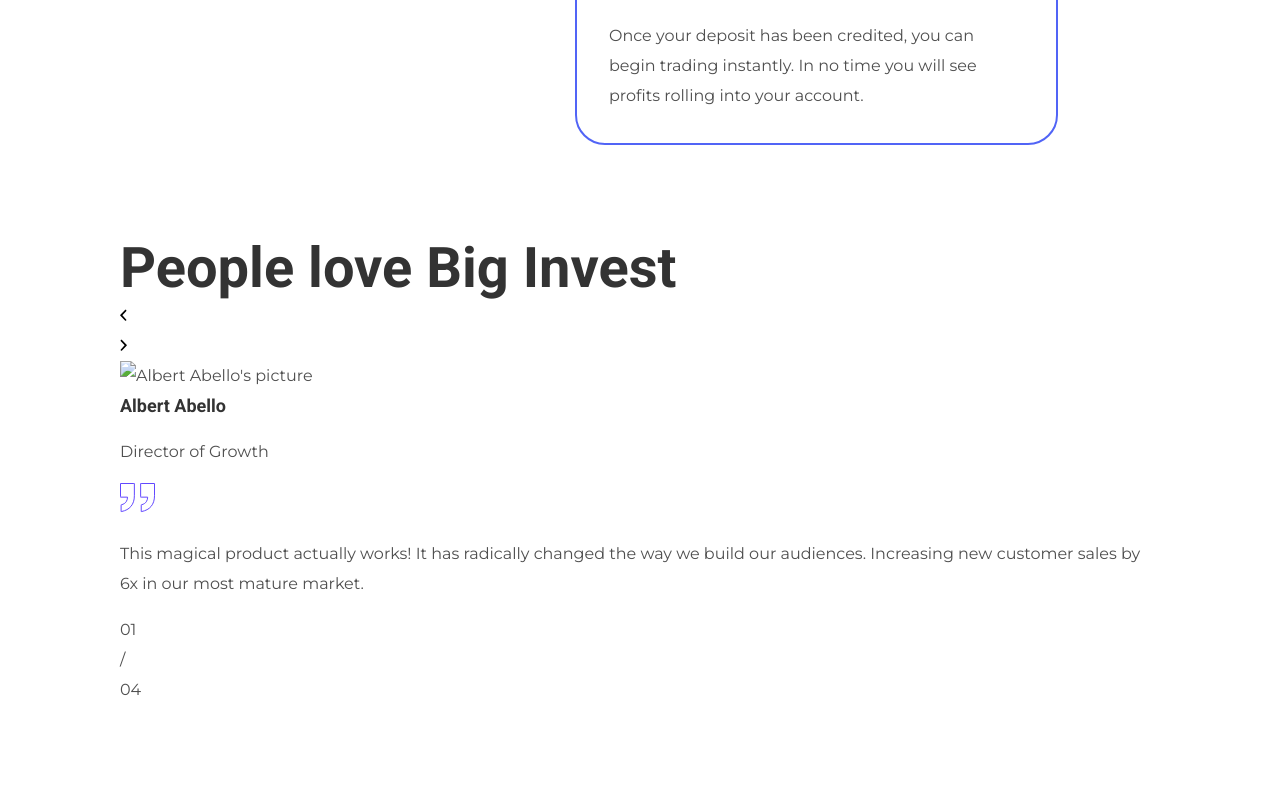
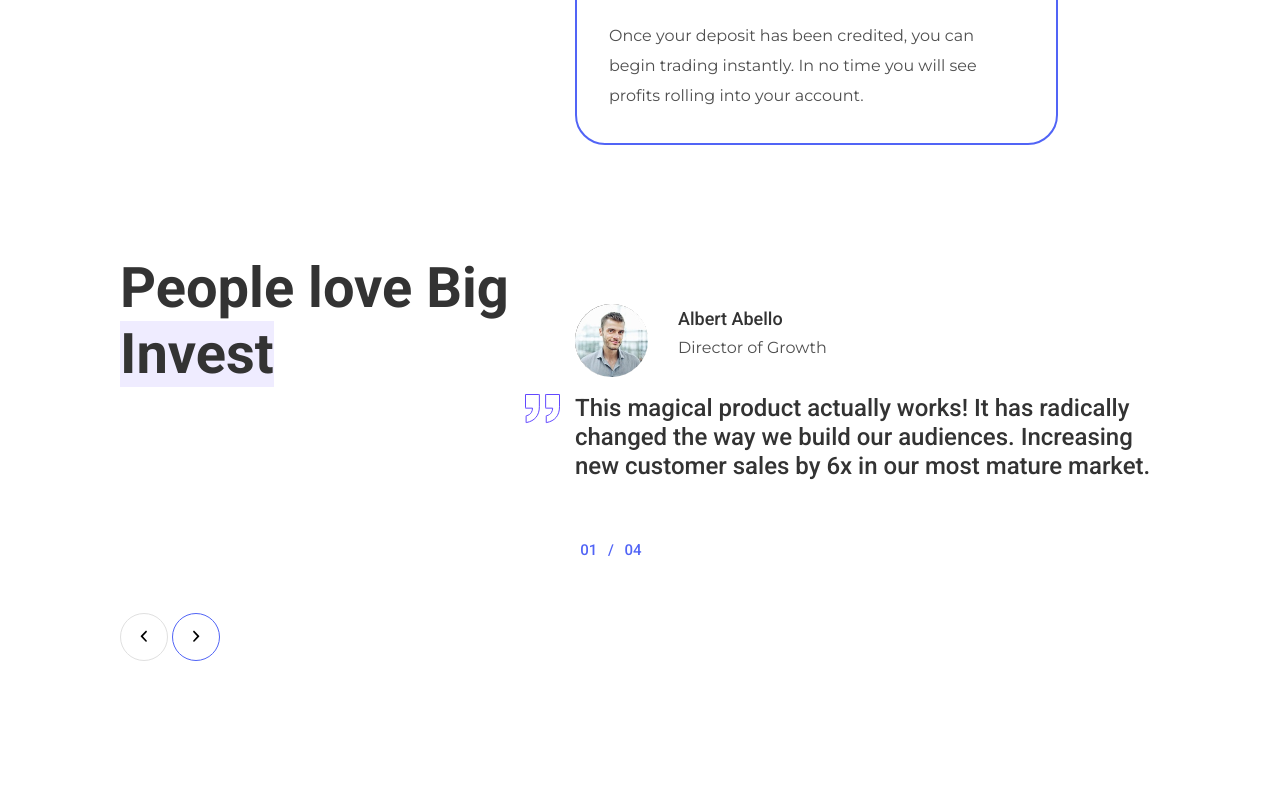
Before and after one commit to rob3rt96/trading-website, a plain HTML site: page index.html in a window 1280 px wide. Shown: the part 1833-2620 px from the top of the page. Drawn offline with Linux system fonts and the light colour scheme.

Commit message:
Add finished Quotes section for desktop

```diff
--- a/index.html
+++ b/index.html
@@ -191,14 +191,14 @@
             </header>
 
             <!-- Navigation arrows -->
-            <article class="left_arrow">
+            <article class="arrow_container left_arrow">
                 <span>
                     <svg width="7" height="12" viewBox="0 0 7 12" fill="none" xmlns="http://www.w3.org/2000/svg">
                         <path d="M6.15866 2.17621C6.31329 2.02005 6.40002 1.80917 6.40002 1.58941C6.40002 1.36965 6.31329 1.15877 6.15866 1.00261C6.08274 0.925513 5.99223 0.864285 5.89242 0.822492C5.7926 0.780699 5.68547 0.759178 5.57726 0.759178C5.46905 0.759178 5.36193 0.780699 5.26211 0.822492C5.1623 0.864285 5.07179 0.925513 4.99586 1.00261L0.399864 5.69221C0.245456 5.84873 0.158885 6.05975 0.158885 6.27961C0.158885 6.49948 0.245456 6.7105 0.399864 6.86701L4.99586 11.5566C5.07179 11.6337 5.1623 11.6949 5.26211 11.7367C5.36192 11.7785 5.46905 11.8 5.57726 11.8C5.68547 11.8 5.7926 11.7785 5.89242 11.7367C5.99223 11.6949 6.08274 11.6337 6.15866 11.5566C6.31329 11.4005 6.40002 11.1896 6.40002 10.9698C6.40002 10.7501 6.31329 10.5392 6.15866 10.383L2.38946 6.27781L6.15866 2.17621Z" fill="black"/>
                     </svg>
                 </span>
             </article>
-            <article class="right_arrow">
+            <article class="arrow_container right_arrow">
                 <span>
                     <svg width="7" height="12" viewBox="0 0 7 12" fill="none" xmlns="http://www.w3.org/2000/svg">
                         <path d="M0.841336 2.17621C0.686713 2.02005 0.599975 1.80917 0.599975 1.58941C0.599975 1.36965 0.686713 1.15877 0.841336 1.00261C0.917264 0.925513 1.00777 0.864284 1.10758 0.822493C1.2074 0.7807 1.31453 0.759178 1.42274 0.759178C1.53095 0.759178 1.63807 0.7807 1.73789 0.822493C1.8377 0.864284 1.92821 0.925513 2.00414 1.00261L6.60014 5.69221C6.75454 5.84873 6.84112 6.05975 6.84112 6.27961C6.84112 6.49948 6.75454 6.7105 6.60014 6.86701L2.00414 11.5566C1.92821 11.6337 1.8377 11.6949 1.73789 11.7367C1.63808 11.7785 1.53095 11.8 1.42274 11.8C1.31453 11.8 1.2074 11.7785 1.10758 11.7367C1.00777 11.6949 0.917264 11.6337 0.841336 11.5566C0.686714 11.4005 0.599976 11.1896 0.599976 10.9698C0.599976 10.7501 0.686713 10.5392 0.841336 10.383L4.61054 6.27781L0.841336 2.17621Z" fill="black"/>
@@ -210,7 +210,7 @@
             <article class="quote_container">
                 <div class="quote_author">
                     <div class="qoute_author_picture">
-                        <img src="#" alt="Albert Abello's picture">
+                        <img src="./resources/images/logo_persoana_1.jpg" alt="Albert Abello's picture">
                     </div>
                     <div class="quote_author_details">
                         <h5 class="quote_author_name">Albert Abello</h5>
--- a/resources/styles/index.css
+++ b/resources/styles/index.css
@@ -22,6 +22,7 @@
     --clr-gray1: hsl(0, 0%, 20%);
     --clr-gray2: hsl(0, 0%, 31%);
     --clr-gray3: hsl(0, 0%, 51%);
+    --clr-gray5: hsl(0, 0%, 88%);
     --clr-accent: hsl(233, 90%, 64%);
     --clr-accent2: hsla(249, 100%, 64%, 0.1);
 
@@ -457,7 +458,151 @@ main {
 }
 
 
+/* Quotes section */
 
+.quotes {
+    padding: 14rem 12rem;
+}
+
+.quotes header {
+    width: 48.3rem;
+    height: 13.2rem;
+}
+
+.quotes header .highlight {
+    background-color: var(--clr-accent2);
+}
+
+.quotes .arrow_container {
+    width: 4.8rem;
+    height: 4.8rem;
+    border: 1px solid var(--clr-gray5);
+    border-radius: 100%;
+    cursor: pointer;
+    display: inline-flex;
+    flex-direction: row;
+    justify-content: center;
+    align-items: center;
+}
+
+.quotes .arrow_container span {
+    width: 1.2rem;
+    padding: 0;
+    line-height: 1.2rem;
+}
+
+.quotes .arrow_container span svg {
+    width: 100%;
+}
+
+.quotes .right_arrow {
+    border-color: var(--clr-accent);
+}
+
+/* Quote container */
+
+.quote_container {
+    display: inline-block;
+    width: 75.3rem;
+    height: 25.5rem;
+}
+
+.quote_author {
+    width: 58.5rem;
+    padding: 0;
+    display: flex;
+    flex-direction: row;
+    justify-content: center;
+    position: absolute;
+    top: 205.7rem;
+    right: 12rem;
+}
+
+.quote_author .qoute_author_picture {
+    width: 7.3rem;
+    height: 7.3rem;
+    margin-right: 3rem;
+}
+
+.quote_author .qoute_author_picture img {
+    width: 100%;
+    border-radius: 100%;
+}
+
+.quote_author_details {
+    width: 48.2rem;
+    height: 5.7rem;
+}
+
+.quote_author_details .quote_author_name {
+    width: 100%;
+    font-weight: var(--fw-bold);
+}
+
+.quote_author_details .quote_author_position {
+    margin: 0;
+    /* height: 2.7rem; */
+    line-height: 2.7rem;
+}
+
+.quote_sign {
+    display: inline-block;
+    position: absolute;
+    top: 214.7rem;
+    right: 72rem;
+    width: 3.5rem;
+    height: 3rem;
+}
+
+.quote_sign span {
+    display: inline-block;
+    width: 100%;
+    height: 100%;
+}
+
+.quote_text {
+    width: 58.5rem;
+    min-height: 11.6rem;
+    position: absolute;
+    top: 214.7rem;
+    right: 12rem;
+    font-family: var(--ff-primary);
+    font-size: var(--fs-h4);
+    font-weight: var(--fw-bold);
+    color: var(--clr-gray1);
+    line-height: 2.9rem;
+}
+
+.quote_text p {
+    margin: 0;
+    width: 100%;
+    font-family: var(--ff-primary);
+    font-size: var(--fs-h4);
+    font-weight: var(--fw-bold);
+    color: var(--clr-gray1);
+    line-height: 2.9rem;
+}
+
+.quote_number {
+    width: 7.2rem;
+    position: absolute;
+    top: 229.4rem;
+    right: 63.3rem;
+    display: flex;
+    flex-direction: row;
+    justify-content: space-around;
+    font-family: var(--ff-primary);
+}
+
+.quote_number .selected_quote_number,
+.quote_number #number_separator,
+.quote_number .total_quotes_number {
+    /* width: 100%; */
+    font-weight: var(--fw-bold);
+    font-size: var(--fs-h6);
+    color: var(--clr-accent);
+    line-height: 1.8rem;
+}
 
 /* ==== Footer content ==== */
 .footer_container {
```
Also changed, not shown: resources/images/logo_persoana_1.jpg (added).
